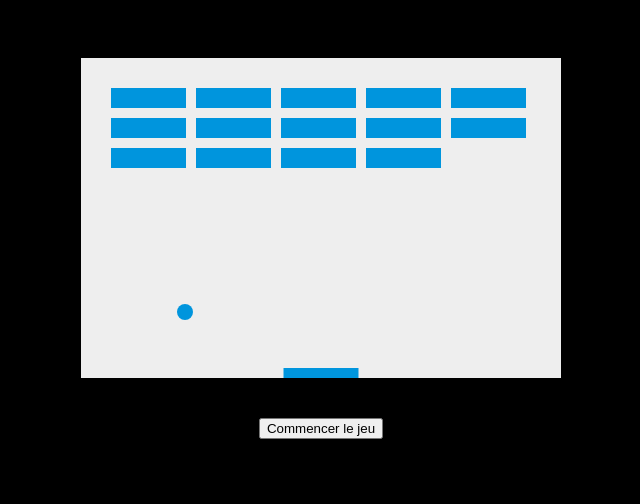
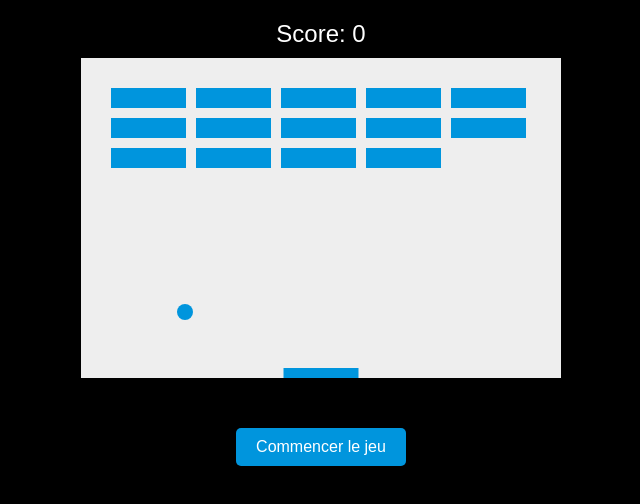
Before and after one commit to Lemming2710/html_casse_brique, a plain HTML site: page index.html in a window 1280 px wide. Shown: the whole page, without its empty margins (319-959 px from the left). Drawn offline with Linux system fonts and the light colour scheme.

Commit message:
Update style.css
Amélioration n°2

```diff
--- a/style.css
+++ b/style.css
@@ -4,10 +4,44 @@ body {
   text-align: center;
   margin: 0;
   padding: 0;
+  color: white;
+}
+
+#gameContainer {
+  width: 480px;
+  margin: 20px auto;
 }
 
 canvas {
   display: block;
-  margin: 40px auto;
+  margin: 10px auto;
   background: #eee;
 }
+
+#scoreContainer {
+  font-size: 24px;
+  margin-bottom: 10px;
+  color: #fff;
+}
+
+#message {
+  font-size: 20px;
+  margin-top: 10px;
+  color: #fff;
+  min-height: 30px;
+}
+
+#startButton {
+  padding: 10px 20px;
+  font-size: 16px;
+  background-color: #0095DD;
+  color: white;
+  border: none;
+  border-radius: 5px;
+  cursor: pointer;
+  margin-top: 10px;
+}
+
+#startButton:hover {
+  background-color: #0077aa;
+}
```
